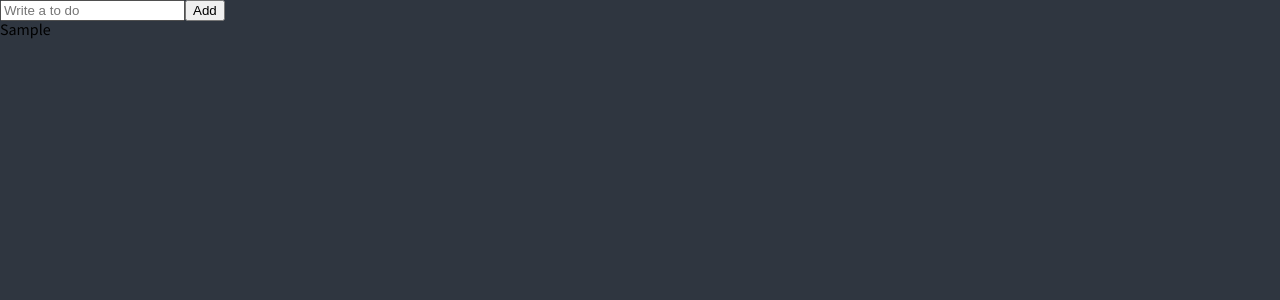
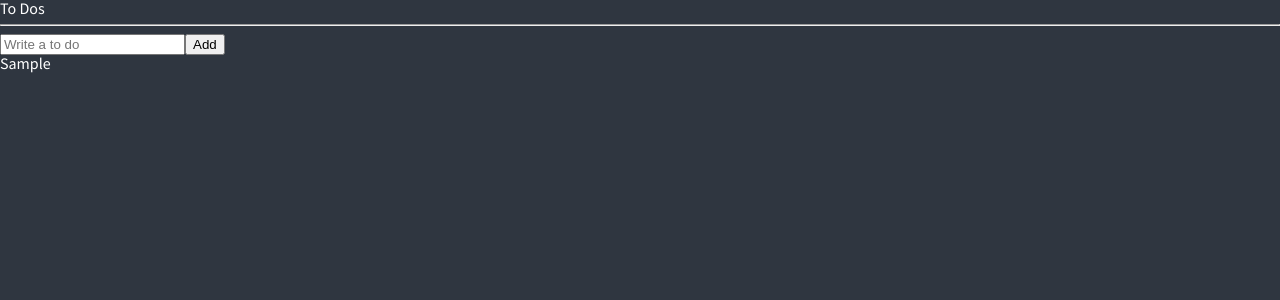
Before and after one commit to kjkorea-dev/nomadcoders_react-master-class, a React (Create React App) app: page / in a window 1280 px wide. Both pictures are taken after typing "Sample" into the empty fields and a click on the button "Add". Shown: the top 300 px of the page. Built offline with nearby package versions, Linux system fonts and the light colour scheme.

Commit message:
Refactoring components

```diff
--- /dev/null
+++ b/src/atoms.tsx
@@ -0,0 +1,12 @@
+import {atom} from "recoil";
+
+export interface IToDo {
+  text: string;
+  id: number;
+  category: "TO_DO" | "DOING" | "DONE";
+}
+
+export const toDoState = atom<IToDo[]>({
+  key: "toDo",
+  default: [],
+});
--- /dev/null
+++ b/src/components/CreateTodo.tsx
@@ -0,0 +1,32 @@
+import React from 'react';
+import {useForm} from "react-hook-form";
+import {useSetRecoilState} from "recoil";
+import {toDoState} from "../atoms";
+
+interface IForm {
+  toDo: string;
+}
+
+function CreateTodo() {
+  const setToDos = useSetRecoilState(toDoState)
+  const { register, handleSubmit, setValue } = useForm<IForm>();
+  const handleValid = ({ toDo }: IForm) => {
+    setToDos((oldTodos) => [
+      { text: toDo, id: Date.now(), category: "TO_DO" },
+      ...oldTodos,
+    ]);
+    setValue("toDo", "");
+  };
+  return (
+    <form onSubmit={handleSubmit(handleValid)}>
+      <input
+        {...register("toDo", { required: "Please write a To Do" })}
+        type="text"
+        placeholder="Write a to do"
+      />
+      <button>Add</button>
+    </form>
+  );
+}
+
+export default CreateTodo;
--- /dev/null
+++ b/src/components/ToDo.tsx
@@ -0,0 +1,10 @@
+import React from 'react';
+import {IToDo} from "../atoms";
+
+const ToDo = ({text}:IToDo) => {
+  return (
+    <li>{text}</li>
+  );
+};
+
+export default ToDo;
--- a/src/components/ToDoList.tsx
+++ b/src/components/ToDoList.tsx
@@ -1,45 +1,20 @@
 import React from "react";
-import { useForm } from "react-hook-form";
-import { atom, useRecoilState } from "recoil";
-
-interface IForm {
-  toDo: string;
-}
-
-interface IToDo {
-  text: string;
-  id: number;
-  category: "TO_DO" | "DOING" | "DONE";
-}
-
-const toDoState = atom<IToDo[]>({
-  key: "toDo",
-  default: [],
-});
+import { useRecoilValue } from "recoil";
+import CreateTodo from "./CreateTodo";
+import { toDoState } from "../atoms";
+import ToDo from "./ToDo";
 
 const ToDoList = () => {
-  const [toDos, setTodos] = useRecoilState(toDoState);
-  const { register, handleSubmit, setValue } = useForm<IForm>();
-  const handleValid = ({ toDo }: IForm) => {
-    setTodos((oldTodos) => [
-      { text: toDo, id: Date.now(), category: "TO_DO" },
-      ...oldTodos,
-    ]);
-    setValue("toDo", "");
-  };
+  const toDos = useRecoilValue(toDoState);
+
   return (
     <div>
-      <form onSubmit={handleSubmit(handleValid)}>
-        <input
-          {...register("toDo", { required: "Please write a To Do" })}
-          type="text"
-          placeholder="Write a to do"
-        />
-        <button>Add</button>
-      </form>
+      <h1>To Dos</h1>
+      <hr />
+      <CreateTodo />
       <ul>
         {toDos.map((toDo) => (
-          <li key={toDo.id}>{toDo.text}</li>
+          <ToDo key={toDo.id} {...toDo} />
         ))}
       </ul>
     </div>
--- a/src/theme.ts
+++ b/src/theme.ts
@@ -2,7 +2,7 @@ import { DefaultTheme } from "styled-components";
 
 export const darkTheme: DefaultTheme = {
   bgColor: "#2f3640",
-  textColor: "black",
+  textColor: "white",
   accentColor: "#4cd137",
 };
 
```
